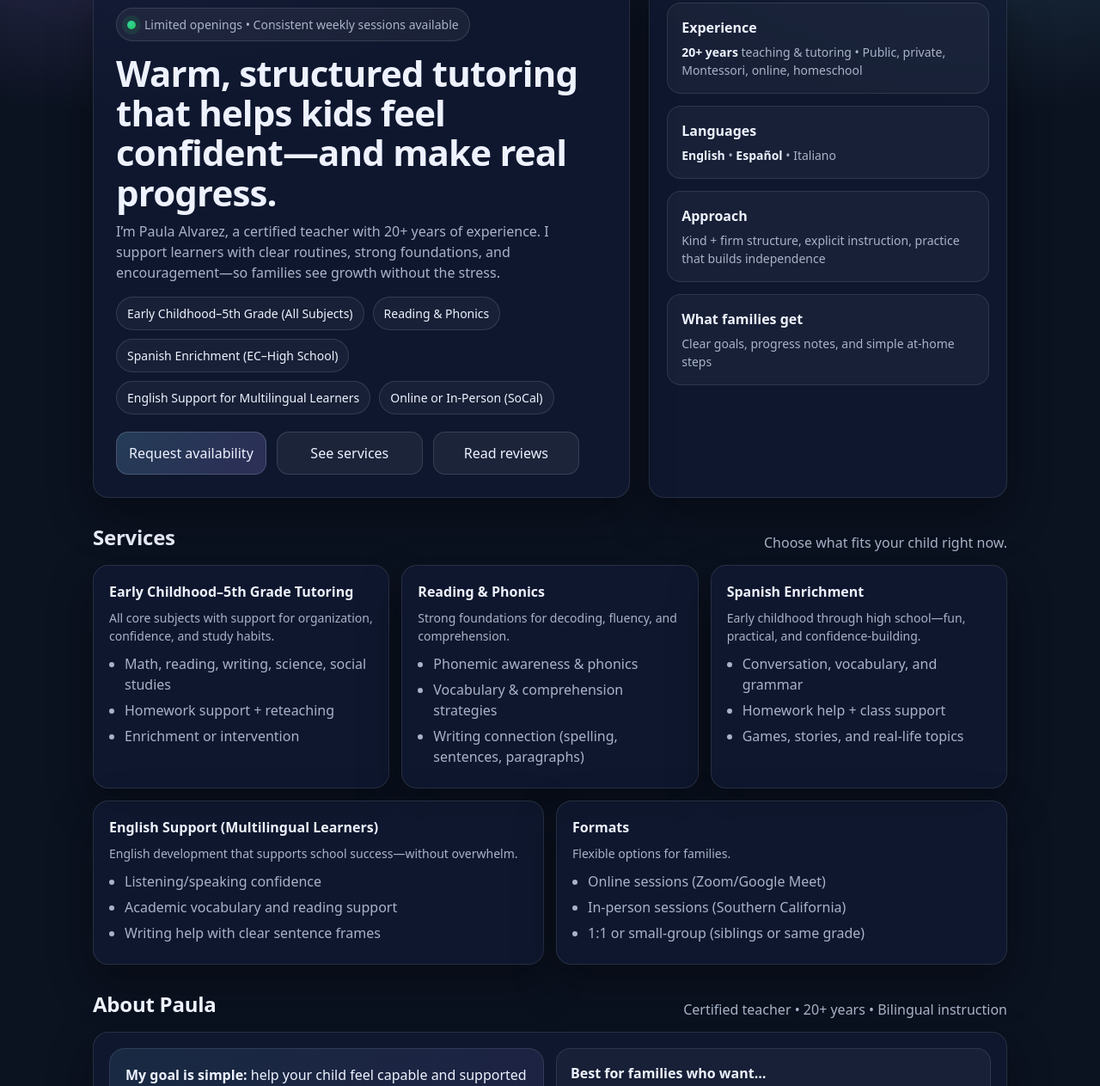
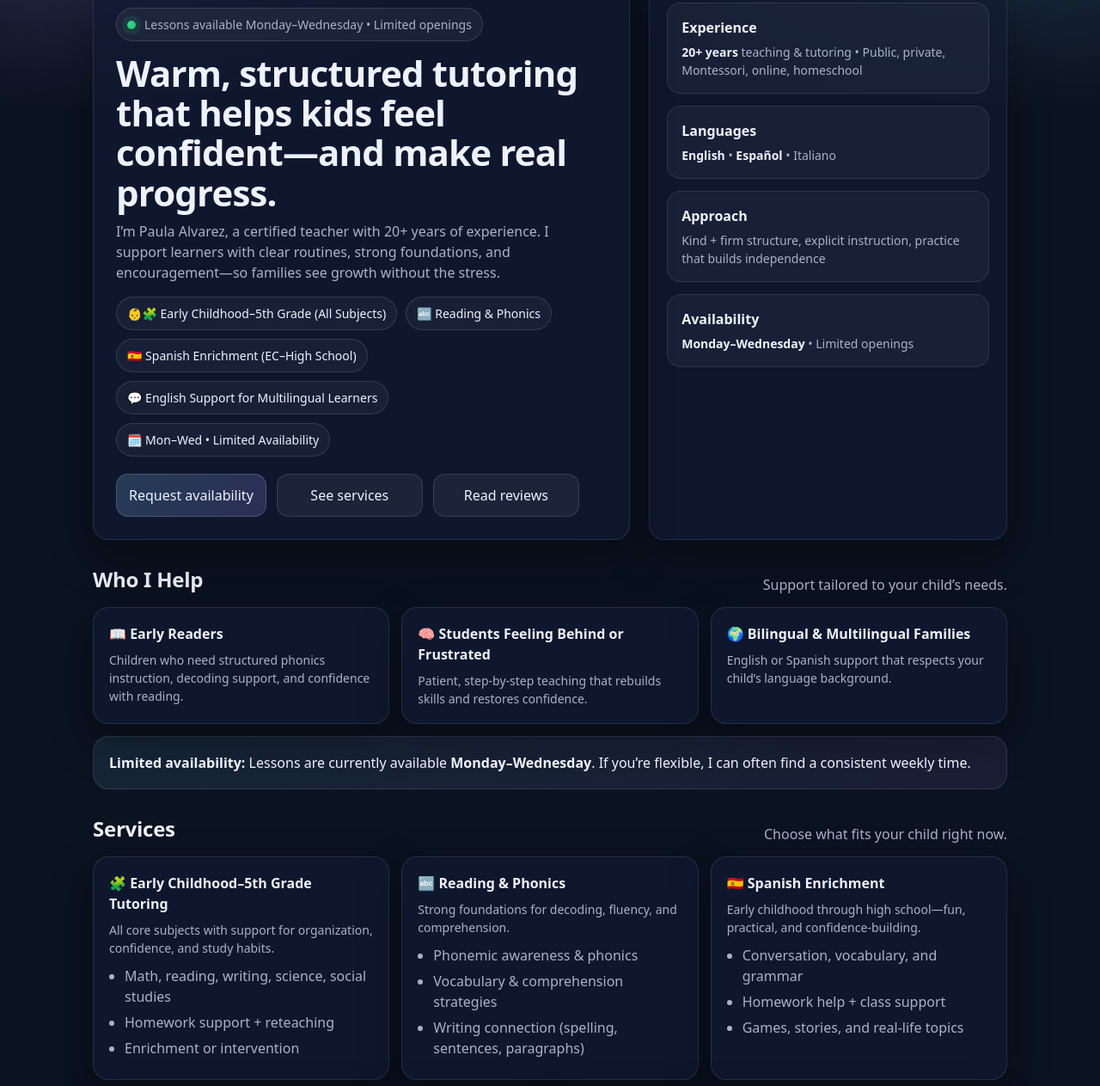
Before and after one commit to Ms-Paula/Paula-tutoring, a plain HTML site: page index.html in a window 1280 px wide. Shown: the part 145-1408 px from the top of the page at 86% size. Drawn offline with Linux system fonts and the light colour scheme.

Commit message:
Update index.html

```diff
--- a/index.html
+++ b/index.html
@@ -5,6 +5,7 @@
   <meta name="viewport" content="width=device-width,initial-scale=1" />
   <title>Paula Alvarez Tutoring | English & Spanish</title>
   <meta name="description" content="Bilingual tutoring (English/Spanish) for Early Childhood–5th Grade, Spanish enrichment through High School, and English support for multilingual learners." />
+
   <style>
     :root{
       --bg:#0b1220;
@@ -180,6 +181,7 @@
       text-decoration:none;
       transition:.2s;
       min-width: 170px;
+      cursor:pointer;
     }
     .btn:hover{transform: translateY(-1px); background: rgba(255,255,255,.08);}
     .btn.primary{
@@ -242,10 +244,7 @@
       align-items:start;
     }
 
-    form{
-      display:grid;
-      gap:10px;
-    }
+    form{display:grid; gap:10px;}
     label{font-size:13px;color:var(--muted)}
     input, textarea, select{
       width:100%;
@@ -296,13 +295,12 @@
       .hero{grid-template-columns: 1fr;}
       .grid{grid-template-columns: 1fr;}
       .two{grid-template-columns: 1fr;}
-      .reviews{grid-template-columns: 1fr;}
+      .reviews{grid-template-columns: 1 fr;}
       h1{font-size:36px;}
       .brand{min-width:auto}
       .links{display:none}
     }
 
-    /* Print-friendly */
     @media print{
       header{position:static;background:#fff;color:#000}
       body{background:#fff;color:#000}
@@ -318,10 +316,11 @@
         <div class="logo" aria-hidden="true">PA</div>
         <div>
           <div style="font-weight:800; letter-spacing:-.01em">Paula Alvarez Tutoring</div>
-          <small>Bilingual • English & Spanish</small>
+          <small>Bilingual • English &amp; Spanish</small>
         </div>
       </div>
       <nav class="links" aria-label="Primary">
+        <a href="#who">Who I Help</a>
         <a href="#services">Services</a>
         <a href="#about">About</a>
         <a href="#reviews">Reviews</a>
@@ -334,7 +333,7 @@
   <main>
     <section class="hero" id="top">
       <div class="card left">
-        <div class="badge"><span class="dot" aria-hidden="true"></span> Limited openings • Consistent weekly sessions available</div>
+        <div class="badge"><span class="dot" aria-hidden="true"></span> Lessons available Monday–Wednesday • Limited openings</div>
         <h1>Warm, structured tutoring that helps kids feel confident—and make real progress.</h1>
         <p class="sub">
           I’m Paula Alvarez, a certified teacher with 20+ years of experience. I support learners with clear routines,
@@ -342,11 +341,11 @@
         </p>
 
         <div class="pillrow" aria-label="Highlights">
-          <span class="pill">Early Childhood–5th Grade (All Subjects)</span>
-          <span class="pill">Reading & Phonics</span>
-          <span class="pill">Spanish Enrichment (EC–High School)</span>
-          <span class="pill">English Support for Multilingual Learners</span>
-          <span class="pill">Online or In-Person (SoCal)</span>
+          <span class="pill">👶🧩 Early Childhood–5th Grade (All Subjects)</span>
+          <span class="pill">🔤 Reading &amp; Phonics</span>
+          <span class="pill">🇪🇸 Spanish Enrichment (EC–High School)</span>
+          <span class="pill">💬 English Support for Multilingual Learners</span>
+          <span class="pill">🗓️ Mon–Wed • Limited Availability</span>
         </div>
 
         <div class="buttons">
@@ -359,7 +358,7 @@
       <aside class="card right" aria-label="Quick facts">
         <div class="mini">
           <h3>Experience</h3>
-          <p><strong>20+ years</strong> teaching & tutoring • Public, private, Montessori, online, homeschool</p>
+          <p><strong>20+ years</strong> teaching &amp; tutoring • Public, private, Montessori, online, homeschool</p>
         </div>
         <div class="mini">
           <h3>Languages</h3>
@@ -370,10 +369,34 @@
           <p>Kind + firm structure, explicit instruction, practice that builds independence</p>
         </div>
         <div class="mini">
-          <h3>What families get</h3>
-          <p>Clear goals, progress notes, and simple at-home steps</p>
+          <h3>Availability</h3>
+          <p><strong>Monday–Wednesday</strong> • Limited openings</p>
         </div>
       </aside>
+    </section>
+
+    <section id="who">
+      <div class="section-title">
+        <h2>Who I Help</h2>
+        <p>Support tailored to your child’s needs.</p>
+      </div>
+      <div class="grid">
+        <div class="card tile">
+          <h3>📖 Early Readers</h3>
+          <p>Children who need structured phonics instruction, decoding support, and confidence with reading.</p>
+        </div>
+        <div class="card tile">
+          <h3>🧠 Students Feeling Behind or Frustrated</h3>
+          <p>Patient, step-by-step teaching that rebuilds skills and restores confidence.</p>
+        </div>
+        <div class="card tile">
+          <h3>🌍 Bilingual &amp; Multilingual Families</h3>
+          <p>English or Spanish support that respects your child’s language background.</p>
+        </div>
+      </div>
+      <div class="callout" style="margin-top:14px">
+        <strong>Limited availability:</strong> Lessons are currently available <strong>Monday–Wednesday</strong>. If you’re flexible, I can often find a consistent weekly time.
+      </div>
     </section>
 
     <section id="services">
@@ -383,7 +406,7 @@
       </div>
       <div class="grid">
         <div class="card tile">
-          <h3>Early Childhood–5th Grade Tutoring</h3>
+          <h3>🧩 Early Childhood–5th Grade Tutoring</h3>
           <p>All core subjects with support for organization, confidence, and study habits.</p>
           <ul>
             <li>Math, reading, writing, science, social studies</li>
@@ -392,16 +415,16 @@
           </ul>
         </div>
         <div class="card tile">
-          <h3>Reading & Phonics</h3>
+          <h3>🔤 Reading &amp; Phonics</h3>
           <p>Strong foundations for decoding, fluency, and comprehension.</p>
           <ul>
-            <li>Phonemic awareness & phonics</li>
-            <li>Vocabulary & comprehension strategies</li>
+            <li>Phonemic awareness &amp; phonics</li>
+            <li>Vocabulary &amp; comprehension strategies</li>
             <li>Writing connection (spelling, sentences, paragraphs)</li>
           </ul>
         </div>
         <div class="card tile">
-          <h3>Spanish Enrichment</h3>
+          <h3>🇪🇸 Spanish Enrichment</h3>
           <p>Early childhood through high school—fun, practical, and confidence-building.</p>
           <ul>
             <li>Conversation, vocabulary, and grammar</li>
@@ -412,7 +435,7 @@
       </div>
       <div class="two" style="margin-top:14px">
         <div class="card tile">
-          <h3>English Support (Multilingual Learners)</h3>
+          <h3>💬 English Support (Multilingual Learners)</h3>
           <p>English development that supports school success—without overwhelm.</p>
           <ul>
             <li>Listening/speaking confidence</li>
@@ -421,7 +444,7 @@
           </ul>
         </div>
         <div class="card tile">
-          <h3>Formats</h3>
+          <h3>🗓️ Formats</h3>
           <p>Flexible options for families.</p>
           <ul>
             <li>Online sessions (Zoom/Google Meet)</li>
@@ -507,7 +530,7 @@
               <textarea id="message" name="message" placeholder="Share what improved and what you appreciated…" required></textarea>
             </div>
             <button class="btn primary" type="submit">Submit review</button>
-            <div class="tiny">Note: This demo version stores reviews in the visitor’s browser (localStorage). For public reviews online, connect this form to Google Forms, Netlify Forms, or a simple database.</div>
+            <div class="tiny">Note: This version stores reviews in the visitor’s browser (localStorage). For public reviews online, connect this form to Google Forms, Netlify Forms, or a simple database.</div>
           </form>
         </div>
 
@@ -517,7 +540,7 @@
             <button class="btn" id="clearReviews" type="button" title="Clears reviews stored on this device">Clear (this device)</button>
           </div>
           <div id="reviewList" class="review-list" aria-live="polite"></div>
-          <div class="tiny" style="margin-top:10px">Want me to add real, public reviews? Tell me where you’re hosting (GitHub Pages / Netlify / Wix) and I’ll set it up.</div>
+          <div class="tiny" style="margin-top:10px">Want me to add real, public reviews? Tell me where you’re hosting (GitHub Pages / Netlify) and I’ll set it up.</div>
         </div>
       </div>
     </section>
@@ -565,13 +588,12 @@
     <footer>
       <div class="foot">
         <div>© <span id="year"></span> Paula Alvarez Tutoring</div>
-        <div class="tiny">Built as a single-page site • Works on phones • Easy to host on GitHub Pages/Netlify</div>
+        <div class="tiny">Built as a single-page site • Works on phones • Easy to host on GitHub Pages</div>
       </div>
     </footer>
   </main>
 
   <script>
-    // --- Simple review storage (local to the visitor's device) ---
     const STORAGE_KEY = "paula_tutoring_reviews_v1";
 
     function escapeHtml(str){
@@ -675,10 +697,7 @@
       }
     });
 
-    // Footer year
     document.getElementById("year").textContent = new Date().getFullYear();
-
-    // Initial render
     renderReviews();
   </script>
 </body>
```
